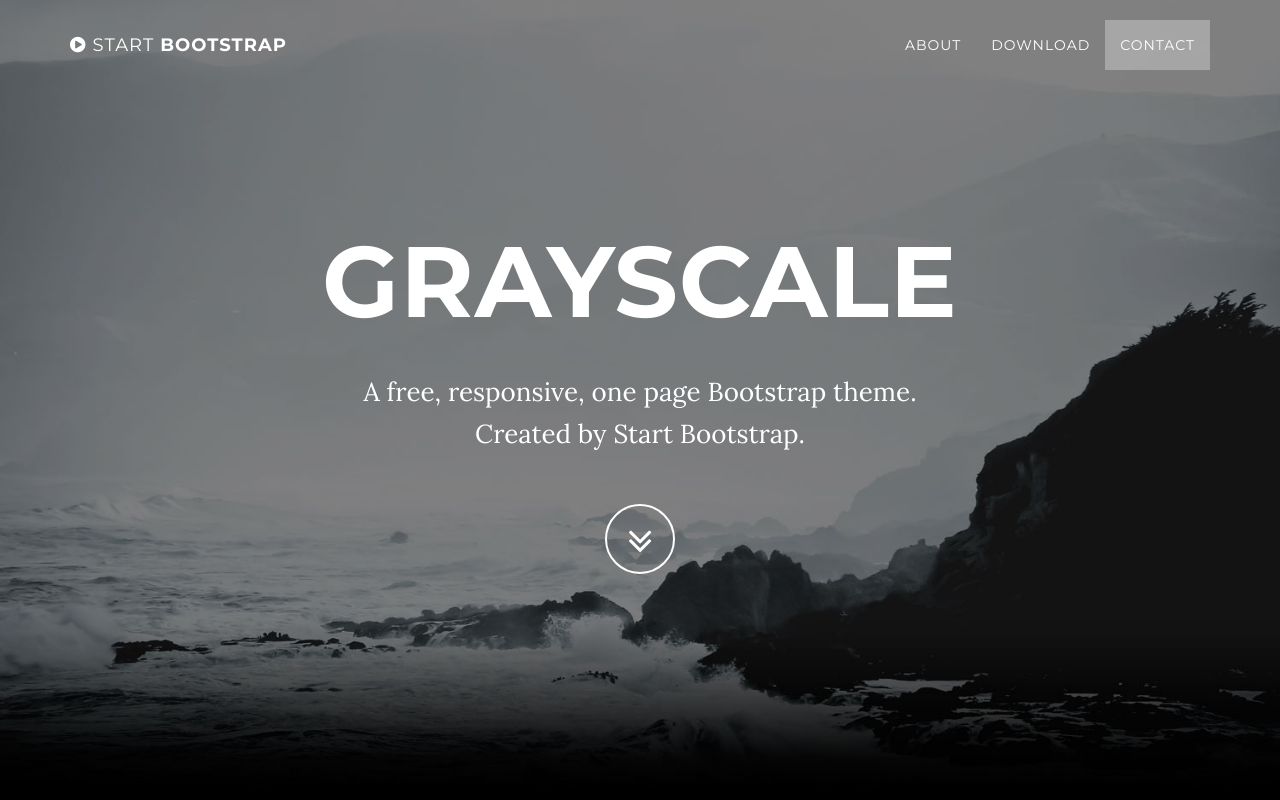
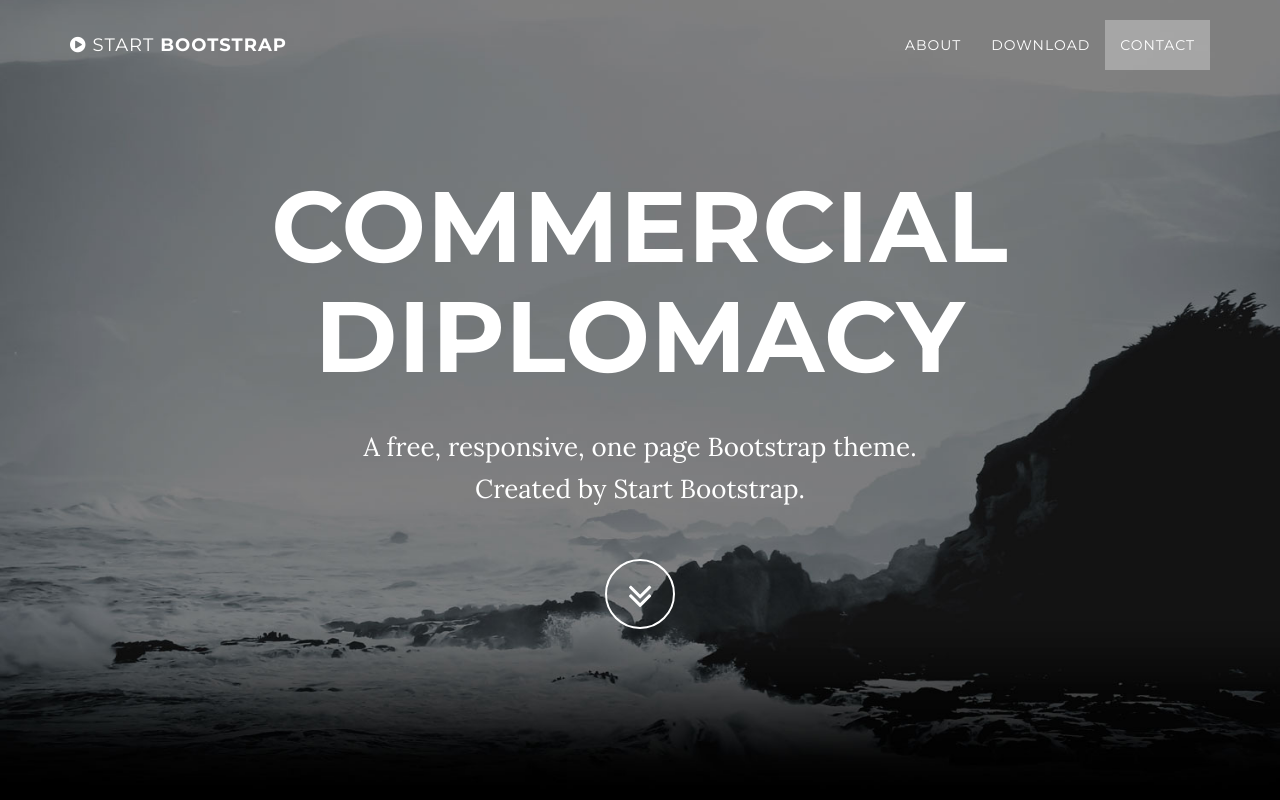
Before and after one commit to marcosrrz/marcosrrz.github.io, a plain HTML site: page index.html in a window 1280 px wide. Shown: the top 800 px of the page. Drawn offline with Linux system fonts and the light colour scheme; some packages are replaced by stand-ins of ours.

Commit message:
Update index.html

```diff
--- a/index.html
+++ b/index.html
@@ -74,7 +74,7 @@
             <div class="container">
                 <div class="row">
                     <div class="col-md-8 col-md-offset-2">
-                        <h1 class="brand-heading">Grayscale</h1>
+                        <h1 class="brand-heading">Commercial Diplomacy</h1>
                         <p class="intro-text">A free, responsive, one page Bootstrap theme.<br>Created by Start Bootstrap.</p>
                         <a href="#about" class="btn btn-circle page-scroll">
                             <i class="fa fa-angle-double-down animated"></i>
```
